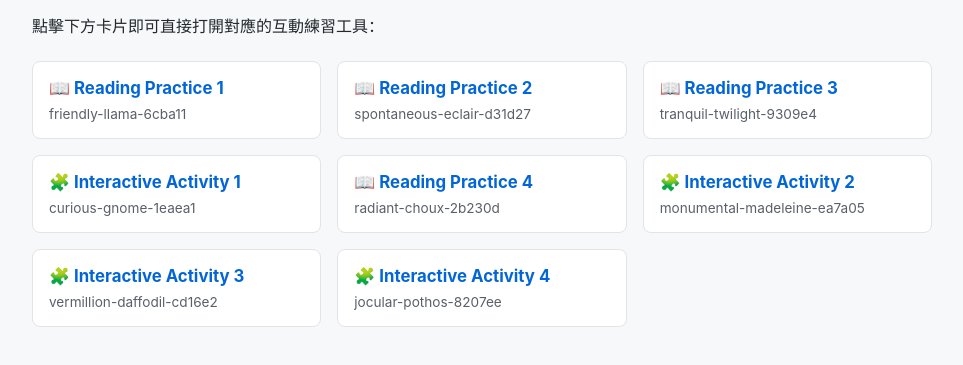
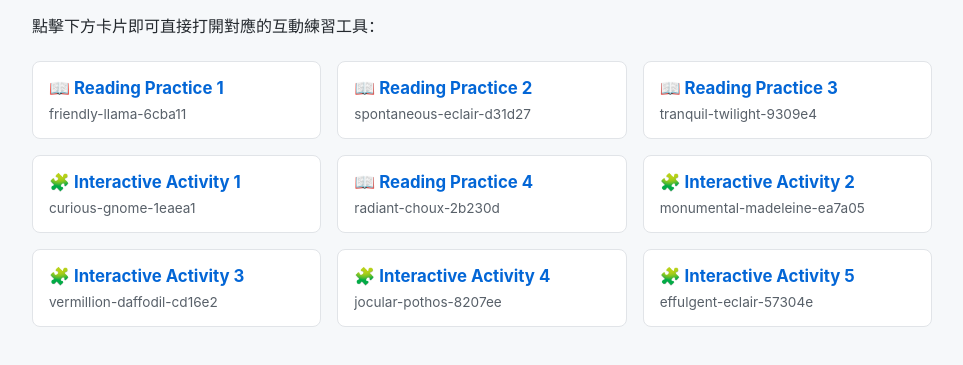
Before and after one commit to oiono/oiono.github.io, a plain HTML site: page games/index.html in a window 1280 px wide. Shown: the part 101-466 px from the top of the page, without its empty margins (158-1121 px from the left). Drawn offline with Linux system fonts and the light colour scheme.

Commit message:
Add link for Interactive Activity 5
Added link for Interactive Activity 5.

```diff
--- a/games/index.html
+++ b/games/index.html
@@ -99,6 +99,11 @@
             <h3>🧩 Interactive Activity 4</h3>
             <p>jocular-pothos-8207ee</p>
         </a>
+
+        <a href="https://effulgent-eclair-57304e.netlify.app/" target="_blank" class="card">
+            <h3>🧩 Interactive Activity 5</h3>
+            <p>effulgent-eclair-57304e</p>
+        </a>
     </div>
 
 </body>
```
